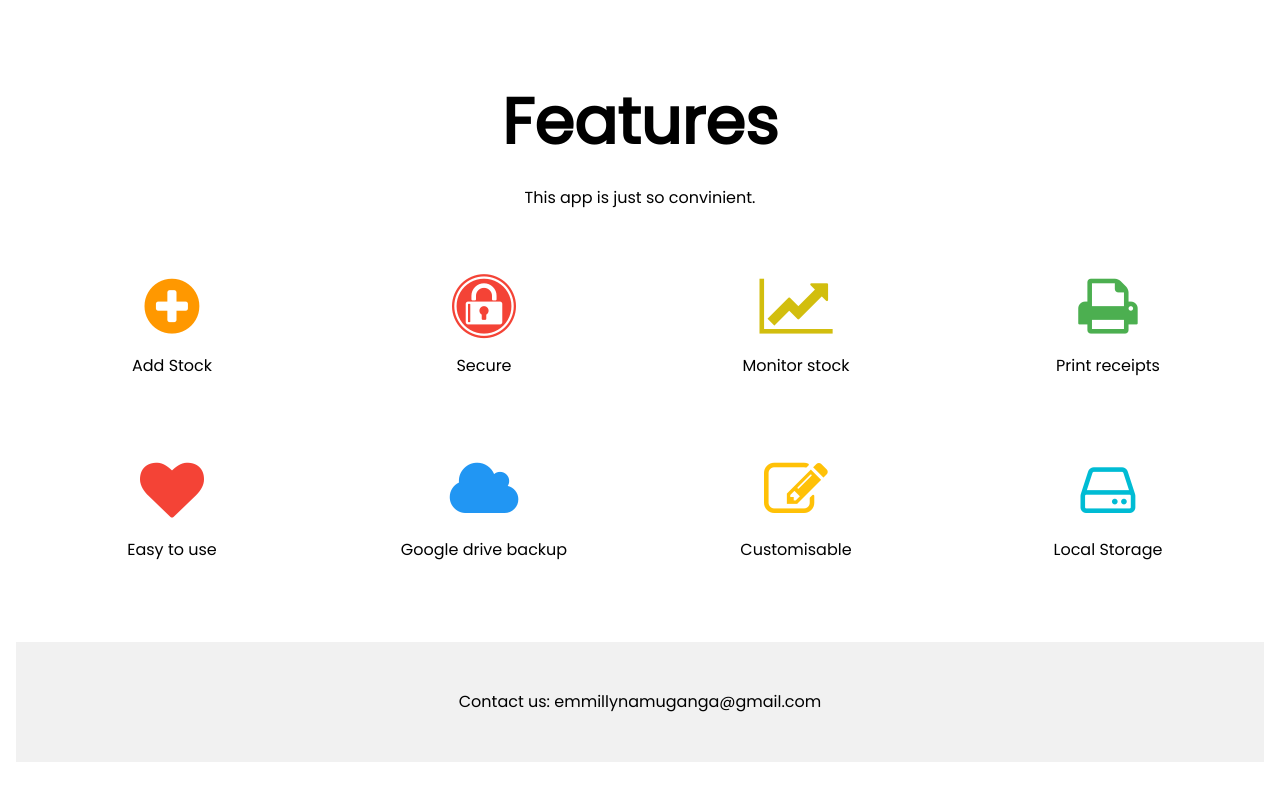
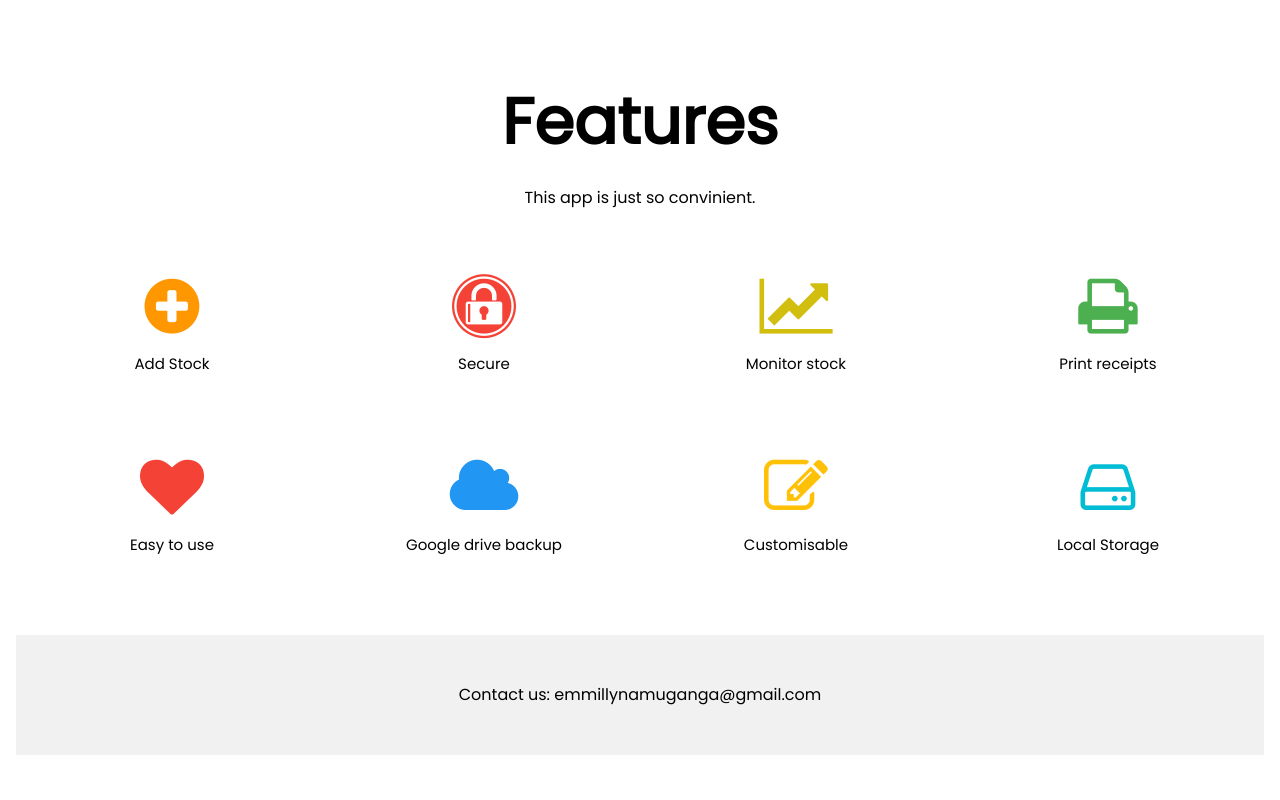
Before and after one commit to maqamylee0/aws_amplify_static_web_app, a plain HTML site: page index.html in a window 1280 px wide. Shown: the part 1604-2404 px from the top of the page. Drawn offline with Linux system fonts and the light colour scheme.

Commit message:
fix size issue

```diff
--- a/index.html
+++ b/index.html
@@ -156,20 +156,20 @@ img {margin-bottom: -8px;}
   <div class="w3-row" style="margin-top:64px">
     <div class="w3-col s3">
       <i class="fa fa-plus-circle w3-text-orange w3-jumbo"></i>
-      <p>Add Stock</p>
+      <p style="font-size: 15px">Add Stock</p>
     </div>
     <div class="w3-col s3">
       <i class="fa fa-expeditedssl w3-text-red w3-jumbo"></i>
-      <p>Secure</p>
+      <p style="font-size: 15px">Secure</p>
     </div>
 
     <div class="w3-col s3">
       <i class="fa fa-line-chart w3-text-yellow w3-jumbo"></i>
-      <p>Monitor stock</p>
+      <p style="font-size: 15px">Monitor stock</p>
     </div>
     <div class="w3-col s3">
       <i class="fa fa-print w3-text-green w3-jumbo"></i>
-      <p>Print receipts</p>
+      <p style="font-size: 15px">Print receipts</p>
     </div>
   </div>
 
@@ -180,19 +180,19 @@ img {margin-bottom: -8px;}
     </div> -->
     <div class="w3-col s3">
       <i class="fa fa-heart w3-text-red w3-jumbo"></i>
-      <p>Easy to use</p>
+      <p style="font-size: 15px">Easy to use</p>
     </div>
     <div class="w3-col s3">
       <i class="fa fa-cloud w3-text-blue w3-jumbo"></i>
-      <p>Google drive backup</p>
+      <p style="font-size: 15px">Google drive backup</p>
     </div>
     <div class="w3-col s3">
       <i class="fa fa-edit w3-text-amber w3-jumbo"></i>
-      <p>Customisable</p>
+      <p style="font-size: 15px">Customisable</p>
     </div>
     <div class="w3-col s3">
       <i class="fa fa-hdd-o w3-text-cyan w3-jumbo"></i>
-      <p>Local Storage</p>
+      <p style="font-size: 15px">Local Storage</p>
     </div>
   </div>
 
```
